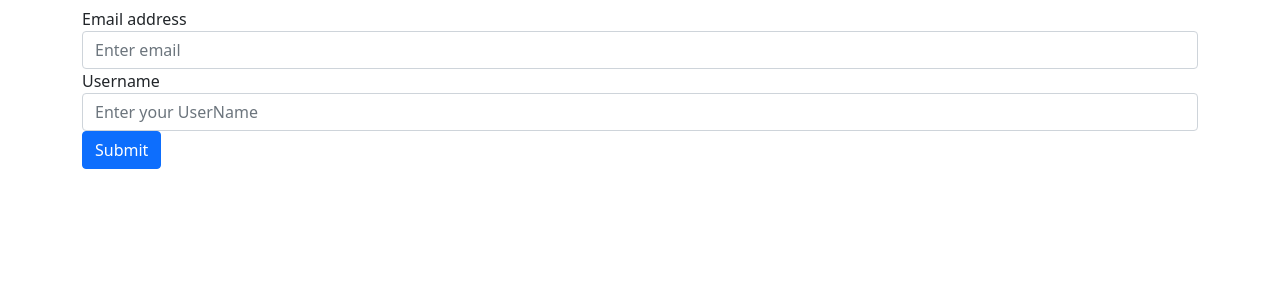
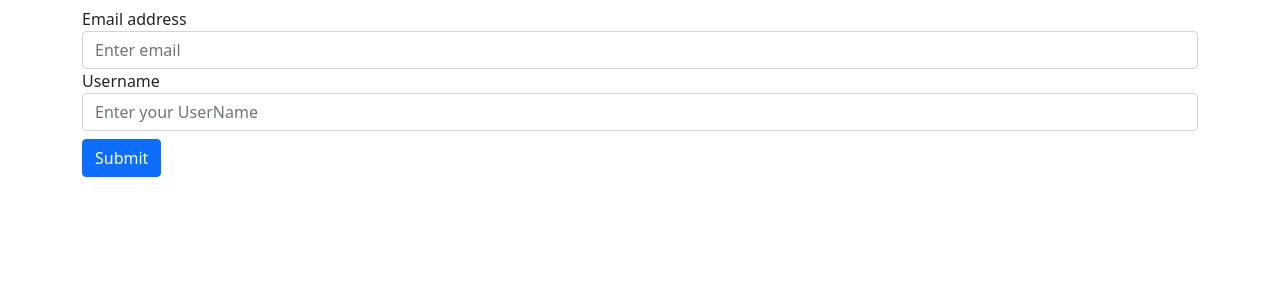
Before and after one commit to andersonxv98/request1, a PHP site: page / in a window 1280 px wide. Shown: the part 47-346 px from the top of the page. Run offline with PHP 8.4, Linux system fonts and the light colour scheme.

Commit message:
Update margin top
update margin top

```diff
--- a/index.php
+++ b/index.php
@@ -26,7 +26,7 @@
         <input type="text" class="form-control" name="username" id="username" placeholder="Enter your UserName">
       </div>
 
-      <button type="submit" class="btn btn-primary">Submit</button>
+      <button type="submit" class="btn btn-primary mt-2">Submit</button>
   </form>
 
   </div>
```
